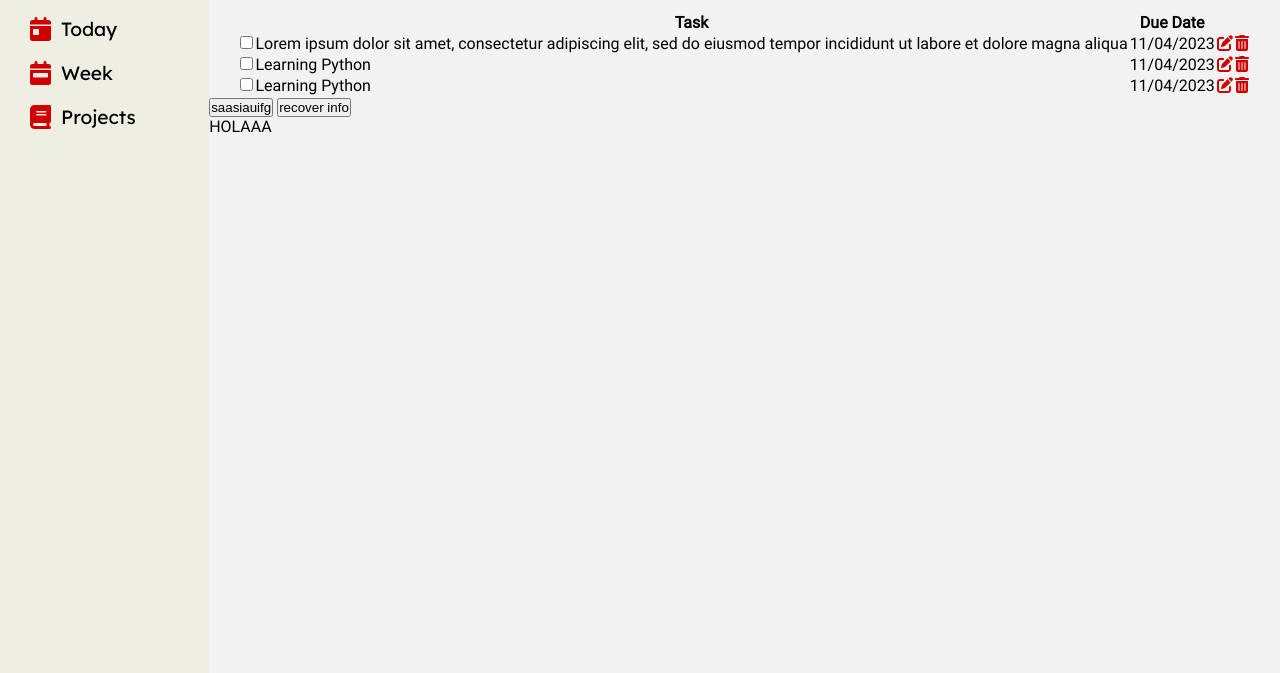
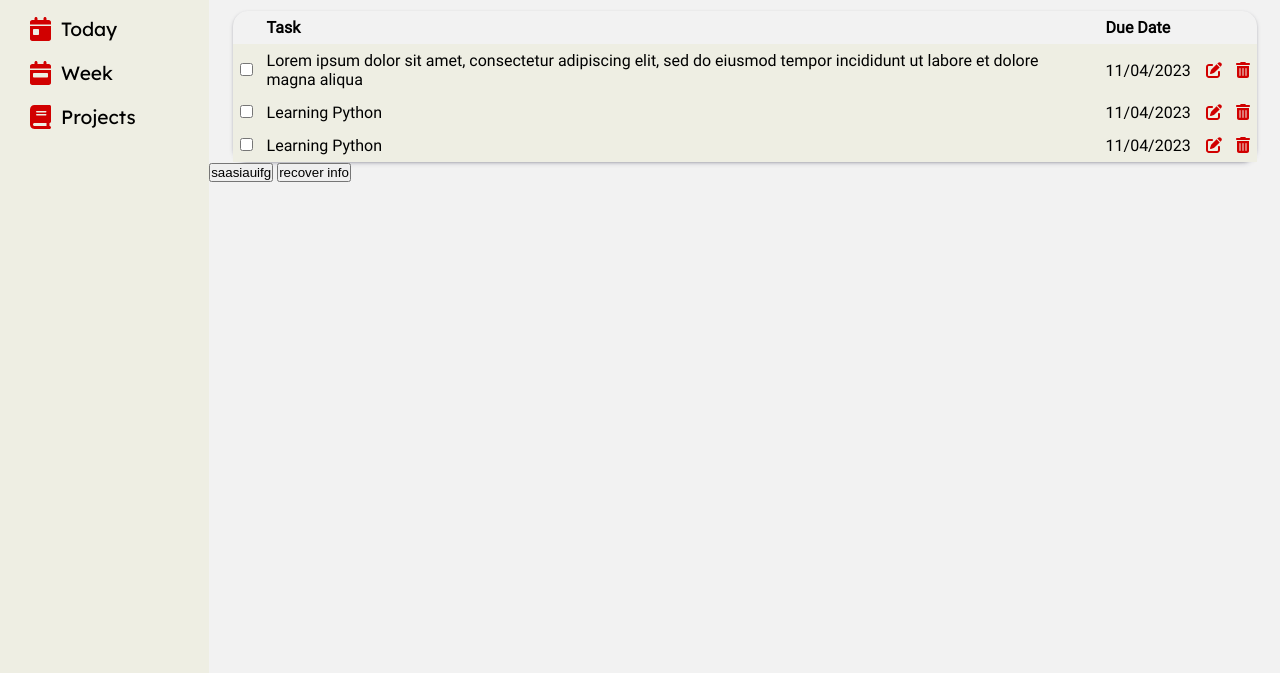
Before and after one commit to matalvarez10/todo-list, a website built with webpack: page dist/index.html in a window 1280 px wide. Shown: the part 127-800 px from the top of the page. Built offline with nearby package versions, Linux system fonts and the light colour scheme.

Commit message:
styling table

```diff
--- a/src/styles.css
+++ b/src/styles.css
@@ -84,15 +84,48 @@ main {
   font-size: 1.2rem;
 }
 
+
+/* -------------------TABLE STYLING----------------------------------- */
 #main-header {
   display: flex;
   flex-direction: row;
   justify-content: space-around;
   margin-bottom: 30px;
 }
-table {
+table,th,td {
+  padding: 7px;
+}
+th, td {
+  text-align: left;
+}
+table tr td:nth-child(1),table tr td:nth-child(4),table tr td:nth-child(5) {
+  width: 15px;
+}
+
+table tr td:nth-child(3) {
+  width: 100px;
+}
+
+tbody{
+  background-color: #eeeee3;
+}
+
+table{
+  width: 80vw;
   margin: 0 auto;
+  border-collapse: collapse;
+
+  box-shadow: rgba(50, 50, 93, 0.25) 0px 2px 5px -1px, rgba(0, 0, 0, 0.3) 0px 1px 3px -1px;
+  border-radius: 15px;
 }
+
+#all-tables{
+  width: 100%;
+}
+/*-------------------------------END TABLE STYLINGS------------------------------------- */
+
+
+
 
 #modal {
   padding-top: 20px;
```
Also changed, not shown: dist/index.html.
